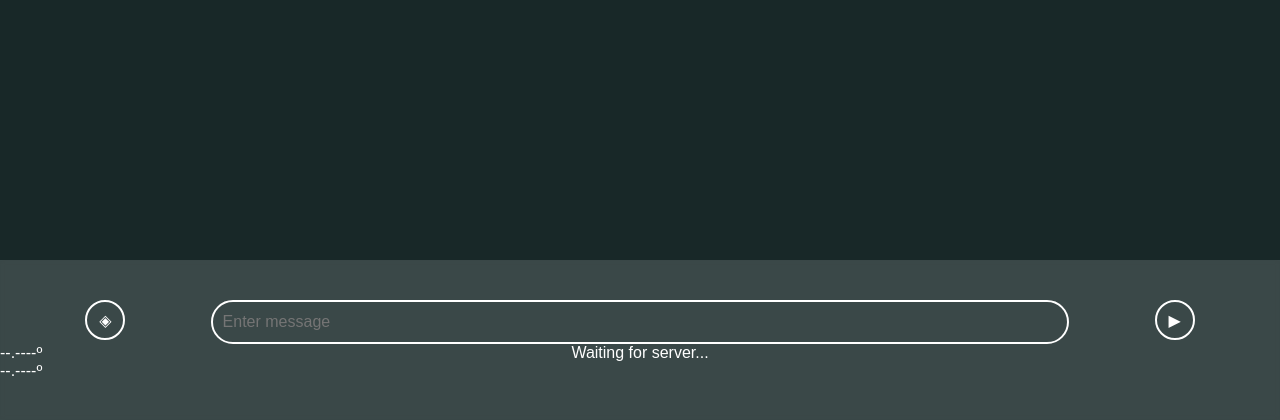
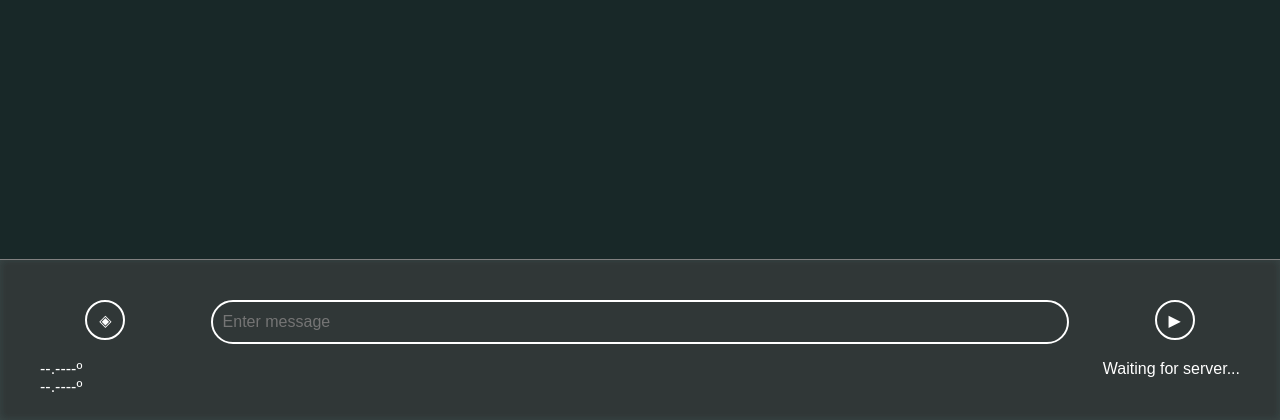
Before and after one commit to UBH-Fall-2024/the-procrastronauts, a Flask app: page / in a window 1280 px wide. Shown: the part 380-800 px from the top of the page. Run offline with Flask 3, Linux system fonts and the light colour scheme; some libraries are stand-ins or nearby versions.

Commit message:
looky here

```diff
--- a/back/static/styles.css
+++ b/back/static/styles.css
@@ -16,9 +16,9 @@ body{
     padding: 0px;
     margin: 0px;
     color: white;
+    width: 100vw;
     font-family: Arial, Helvetica, sans-serif;
     background-color: rgb(24, 40, 40);
-    /* height: 100vh; */
     overflow-y: scroll;
     overflow-x: hidden;
     scrollbar-width: thin;
@@ -26,19 +26,22 @@ body{
 }
 
 .chat-panel{
+    border-top: 1px solid gray;
     display: block;
     position: fixed;
     bottom: 0px;
     left: 0px;
     height: 15vh;
     width: 100vw;
+    overflow-x: hidden;
     padding-top: var(--chat-panel-padding);
     /* background-color: rgba(0, 0, 0, 0.65); */
     background-color: rgba(255, 255, 255, 0.15);
-    backdrop-filter: blur(2px);
+    backdrop-filter: blur(4px) brightness(0.5);
 }
 
 .chat-item-row{
+    margin-bottom: 2vh;
     display: flex;
     flex-direction: row;
     align-items: start;
@@ -53,6 +56,7 @@ body{
 }
 
 .col-start{
+    padding-left: var(--chat-panel-padding);
     display: flex;
     flex-direction: row;
     width: 100%;
@@ -60,6 +64,7 @@ body{
 }
 
 .col-end{
+    padding-right: var(--chat-panel-padding);
     display: flex;
     flex-direction: row-reverse;
     width: 100%;
@@ -102,6 +107,7 @@ body{
 .messages{
     display: block;
     width: 100vw;
+    overflow-x: hidden;
 }
 
 .message{
--- a/back/templates/index.html
+++ b/back/templates/index.html
@@ -47,12 +47,11 @@
 				<p id="location">--.----º<br>--.----º</p>
 			</div>
 
-			<div class="chat-item-col">
-				<p id="messagePresence">Waiting for server...</p>
-			</div>
+
 
 			<div class="chat-item-col col-end">
 				<!-- <p>Send</p> -->
+				<p id="messagePresence">Waiting for server...</p>
 			</div>
 
 
--- a/front/demo/index.html
+++ b/front/demo/index.html
@@ -90,12 +90,11 @@
 				<p id="location">--.----º<br>--.----º</p>
 			</div>
 
-			<div class="chat-item-col">
-				<p id="messagePresence">Waiting for server...</p>
-			</div>
+
 
 			<div class="chat-item-col col-end">
 				<!-- <p>Send</p> -->
+				<p id="messagePresence">Waiting for server...</p>
 			</div>
 
 
```
Also changed, not shown: front/demo/styles.css (+8 -2 lines).
